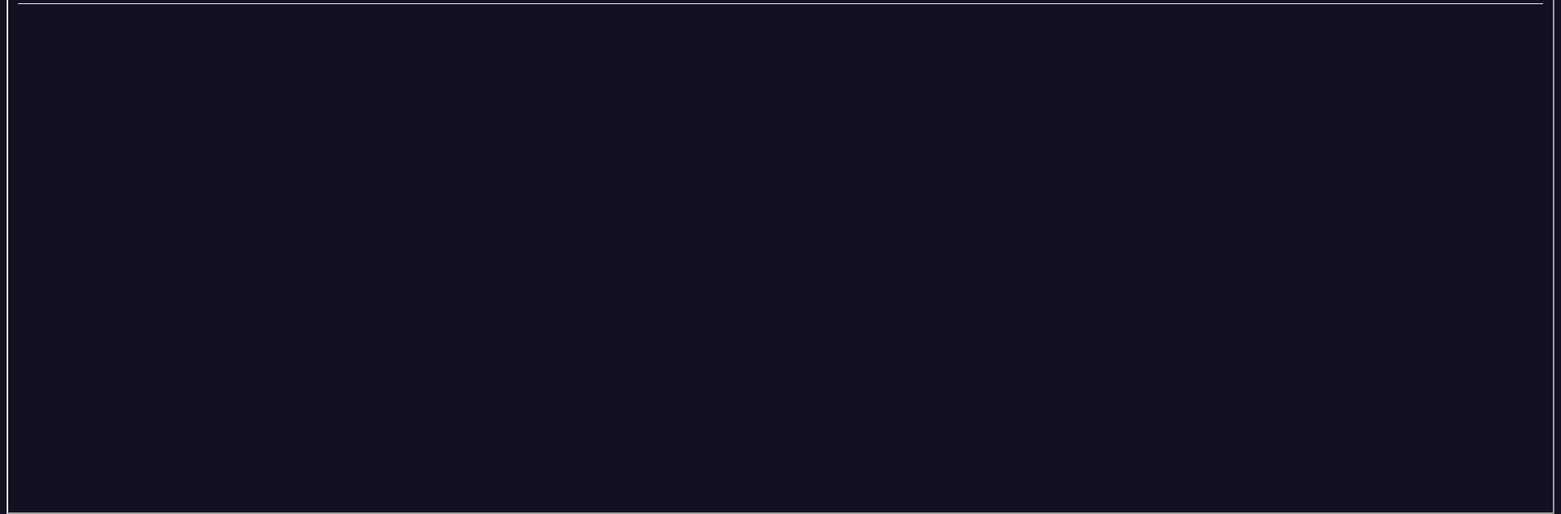
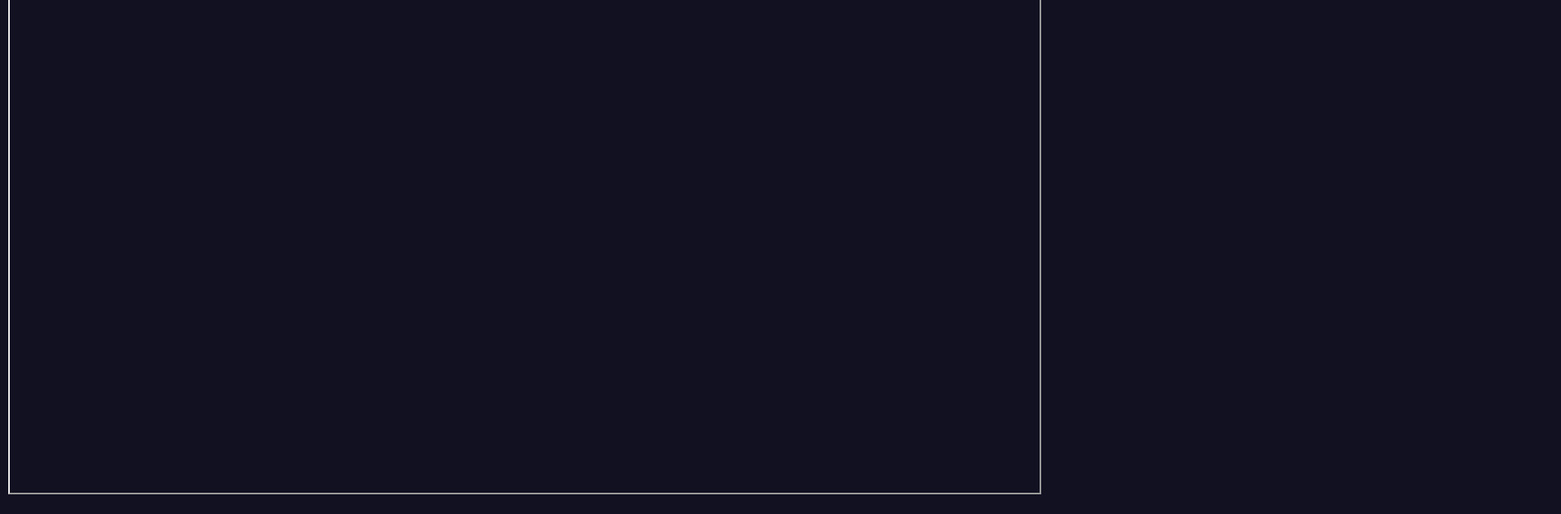
Before and after one commit to Magic-Music/midimanager, an Electron app: page play/set.html in a window 1280 px wide. Shown: the part 186-814 px from the top of the page at 82% size, 1904 px wide, since content can reach past the window. Drawn offline with Linux system fonts and the light colour scheme; files that its build step writes are made by us from their sources.

Commit message:
Update main container css

```diff
--- a/config/projects.json
+++ b/config/projects.json
@@ -226,6 +226,7 @@
     "songId": "12",
     "title": "The Look Of Love",
     "artist": "ABC",
+    "info": "A Minor.\nBegins F G Am",
     "programs": [
      {
       "device": "korg-triton-studio",
--- a/styles.css
+++ b/styles.css
@@ -47,14 +47,14 @@ body {
 }
 
 .outer-container {
-    margin-left: auto;
-    margin-right: auto;
-    margin-top: 10px;
-    width: 1860px;
+    position: absolute;
+    left: 10px;
+    right: 10px;
+    top: 10px;
+    bottom: 10px;
     border: 2px outset;
     text-align: center;
     padding: 12px;
-    height: 98%;
 }
 
 .full-container {
```
